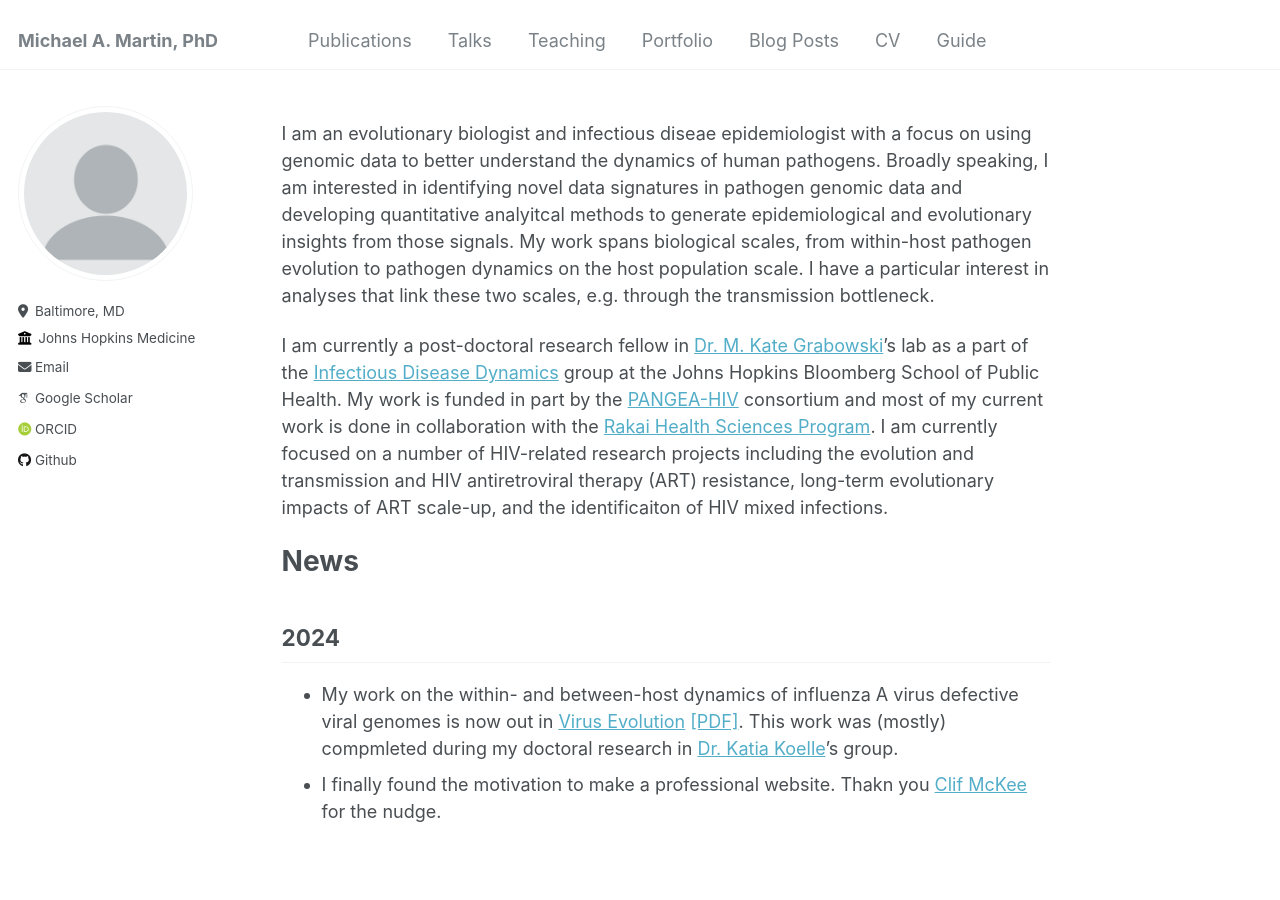
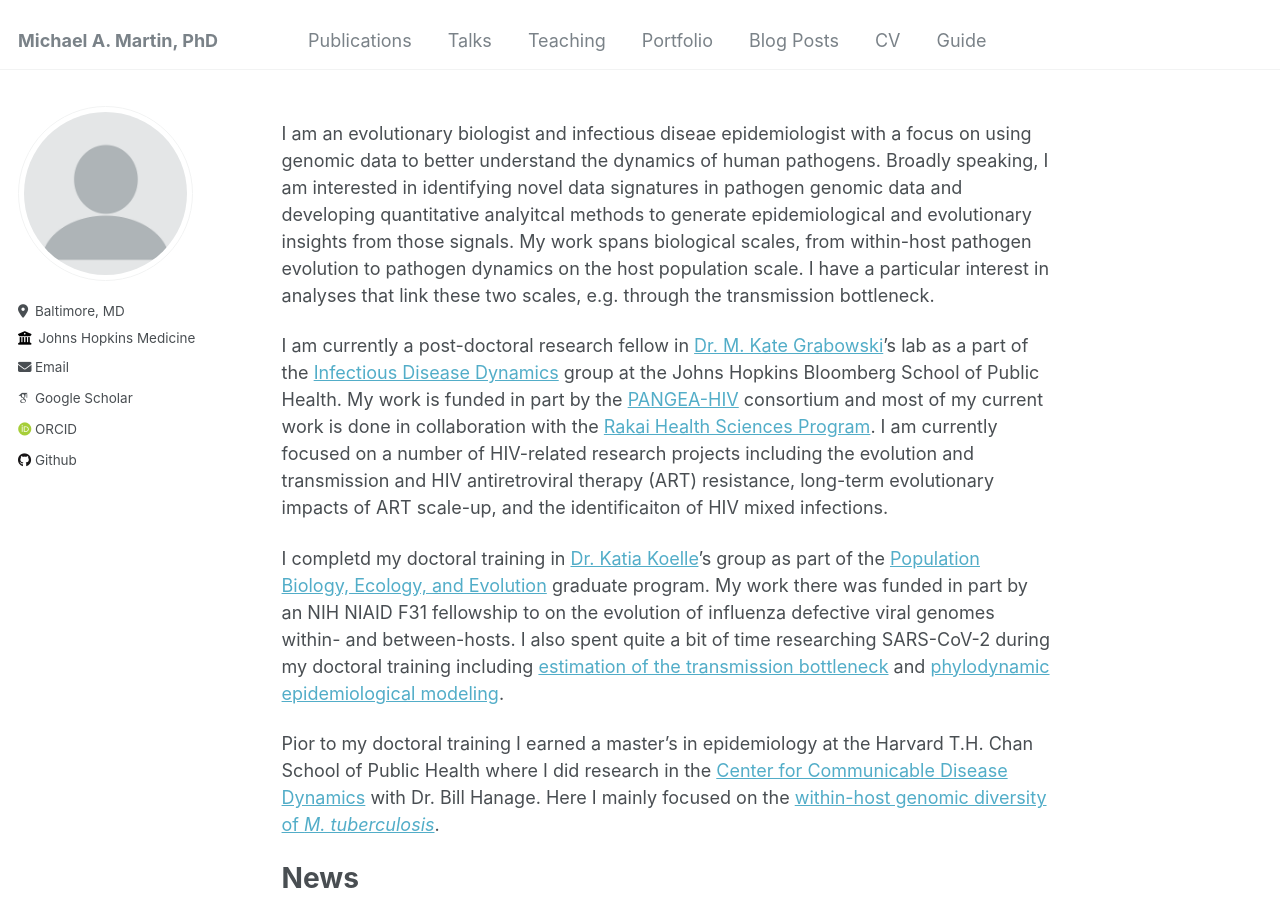
Before and after one commit to m-a-martin/m-a-martin.github.io, a Jekyll site: the page built from _pages/about.md, in a window 1280 px wide and 900 px high. Built offline with Jekyll 4.4.1, drawn with Linux system fonts in a browser that asks for light colours; some web fonts are replaced.

Commit message:
Update about.md

```diff
--- a/_pages/about.md
+++ b/_pages/about.md
@@ -10,6 +10,10 @@ I am an evolutionary biologist and infectious diseae epidemiologist with a focus
 
 I am currently a post-doctoral research fellow in [Dr. M. Kate Grabowski](https://profiles.hopkinsmedicine.org/provider/Kate+K.+Grabowski/2777015)'s lab as a part of the [Infectious Disease Dynamics](https://www.iddynamics.jhsph.edu) group at the Johns Hopkins Bloomberg School of Public Health. My work is funded in part by the [PANGEA-HIV](https://www.pangea-hiv.org) consortium and most of my current work is done in collaboration with the [Rakai Health Sciences Program](https://www.rhsp.org). I am currently focused on a number of HIV-related research projects including the evolution and transmission and HIV antiretroviral therapy (ART) resistance, long-term evolutionary impacts of ART scale-up, and the identificaiton of HIV mixed infections.
 
+I completd my doctoral training in [Dr. Katia Koelle](https://scholarblogs.emory.edu/koellelab/)'s group as part of the [Population Biology, Ecology, and Evolution](https://biomed.emory.edu/PROGRAM_SITES/PBEE/index.html) graduate program. My work there was funded in part by an NIH NIAID F31 fellowship to on the evolution of influenza defective viral genomes within- and between-hosts. I also spent quite a bit of time researching SARS-CoV-2 during my doctoral training including [estimation of the transmission bottleneck](https://doi.org/10.1126/scitranslmed.abh1803) and [phylodynamic epidemiological modeling](https://www.nature.com/articles/s41467-020-19248-0).
+
+Pior to my doctoral training I earned a master's in epidemiology at the Harvard T.H. Chan School of Public Health where I did research in the [Center for Communicable Disease Dynamics](https://ccdd.hsph.harvard.edu) with Dr. Bill Hanage. Here I mainly focused on the [within-host genomic diversity of *M. tuberculosis*](https://doi.org/10.1099/mgen.0.000217).
+
 # News
 ## 2024
 - My work on the within- and between-host dynamics of influenza A virus defective viral genomes is now out in [Virus Evolution](https://doi.org/10.1093/ve/veae042) [\[PDF\]](https://m-a-martin.github.io/files/influenza_dvgs.pdf). This work was (mostly) compmleted during my doctoral research in [Dr. Katia Koelle](https://scholarblogs.emory.edu/koellelab/)'s group.
```
